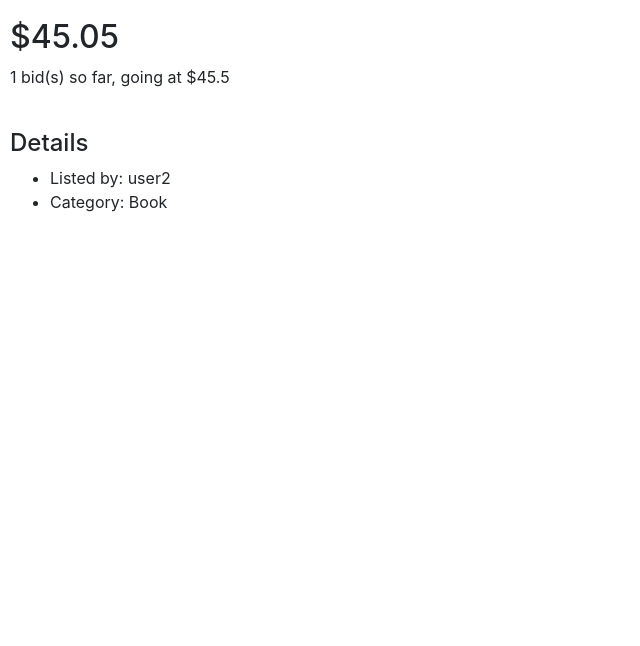
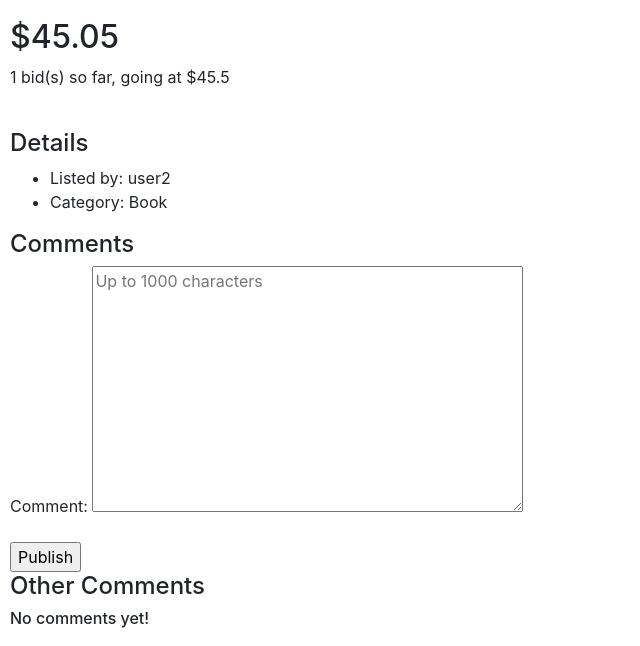
Before and after one commit to MHKhan18/Online_Courses, a Django app: a page that uses CS50-WebDev/Project-2/commerce/auctions/templates/auctions/details.html in a window 1280 px wide. Shown: the part 453-1099 px from the top of the page, without its empty margins (0-640 px from the left). Before the commit the page ends 665 px from the top, so only its background shows below. Run offline with Django 3.2, Linux system fonts and the light colour scheme; data comes from the database, SQL or seed files in the repository; both versions use the stored data as it was after the commit; some libraries are stand-ins or nearby versions.

Commit message:
implemented comment feature

```diff
--- a/CS50-WebDev/Project-2/commerce/auctions/templates/auctions/details.html
+++ b/CS50-WebDev/Project-2/commerce/auctions/templates/auctions/details.html
@@ -72,4 +72,24 @@
             <li> Category: No category listed </li>
         {% endif %}
     </ul>
+
+    <h4>Comments</h4>
+
+    <form action="{% url 'comment' listing.title %}" method="post">
+        {% csrf_token %}
+        {{ comment_form.as_p }}
+        <input type="submit" value="Publish">
+    </form>
+
+    <h4>Other Comments</h4>
+
+    {% for comment in comments %}
+        <p><h7>Posted By: {{comment.customer.username}}</h7></p>
+        <p>{{comment.comment}}</p>
+        <hr>
+
+    {% empty %}
+        <h6>No comments yet!</h6>
+    {% endfor %}
+
 {% endblock %}
--- a/CS50-WebDev/Project-2/commerce/auctions/urls.py
+++ b/CS50-WebDev/Project-2/commerce/auctions/urls.py
@@ -13,4 +13,5 @@ urlpatterns = [
     path("rm_watchlist/<str:name>" , views.remove_watchlist , name="rm_watchlist"),
     path("bids/<str:name>" , views.add_bid , name="bids"),
     path("close/<str:name>" , views.close_auction , name="close"),
+    path("comment/<str:name>" , views.add_comment , name="comment"),
 ]
--- a/CS50-WebDev/Project-2/commerce/auctions/views.py
+++ b/CS50-WebDev/Project-2/commerce/auctions/views.py
@@ -32,6 +32,9 @@ class CreateListingsForm(forms.Form):
 
 class BidForm(forms.Form):
     bid = forms.DecimalField(decimal_places=2 , widget=forms.TextInput(attrs={'placeholder': 'Bid'}))
+
+class CommentForm(forms.Form):
+    comment = forms.CharField(label="Comment:", max_length = 1000 , widget = forms.Textarea(attrs={'placeholder': 'Up to 1000 characters'}))
 
 
 def index(request):
@@ -123,6 +126,7 @@ def listing_details(request , name:str):
 
     listing = Listings.objects.filter(title=name).first()
     form = BidForm()
+    comment_form = CommentForm()
 
     watchlist = Watchlist.objects.filter(customer__username = request.user.username , listing__title = listing.title).first()
     can_watchlist = True if watchlist == None else False
@@ -134,8 +138,11 @@ def listing_details(request , name:str):
         prev_max = prev_bids.aggregate(Max('placed_bid'))["placed_bid__max"]
         status = f"{num_bids} bid(s) so far, going at ${prev_max}"
 
+    comments = listing.all_comments.all()
+
     return render(request , "auctions/details.html",
-    {"listing" : listing , "form" : form , "can_watchlist" : can_watchlist , "status" : status , "num_bids" : num_bids})
+    {"listing" : listing , "form" : form , "can_watchlist" : can_watchlist , "status" : status ,
+    "num_bids" : num_bids , "comment_form" : comment_form , "comments" : comments})
 
 @login_required(login_url='/login')
 def add_watchlist(request , name:str):
@@ -160,9 +167,12 @@ def add_bid(request , name:str):
 
     listing = Listings.objects.filter(title=name).first()
     form = BidForm()
+    comment_form = CommentForm()
 
     watchlist = Watchlist.objects.filter(customer__username = request.user.username , listing__title = listing.title).first()
     can_watchlist = True if watchlist == None else False
+
+    comments = listing.all_comments.all()
 
     if request.method == "POST":
 
@@ -186,13 +196,15 @@ def add_bid(request , name:str):
                 bid_added.save()
                 status = f"{num_bids+1} bid(s) so far. Your bid (${new_bid}) is the current bid."
 
-            return render(request , "auctions/details.html", {"listing" : listing , "form" : form , "can_watchlist" : can_watchlist , "status" : status})
+            return render(request , "auctions/details.html", {"listing" : listing , "form" : form , "can_watchlist" : can_watchlist ,
+                            "status" : status , "num_bids" : num_bids , "comment_form" : comment_form ,"comments" : comments})
 
 
 
         else:
             status = "Error: Please enter valid bid."
-            return render(request , "auctions/details.html", {"listing" : listing , "form" : bid_form , "can_watchlist" : can_watchlist , "status" : status})
+            return render(request , "auctions/details.html", {"listing" : listing , "form" : bid_form , "can_watchlist" : can_watchlist ,
+                        "status" : status, "num_bids" : num_bids , "comment_form" : comment_form ,"comments" : comments})
 
 
 @login_required(login_url='/login')
@@ -208,3 +220,37 @@ def close_auction(request , name:str):
     listing.win_price = max_bid
     listing.save()
     return HttpResponseRedirect(reverse("details", args=(name,)))
+
+@login_required(login_url='/login')
+def add_comment(request , name:str):
+
+    listing = Listings.objects.filter(title=name).first()
+
+    form = BidForm()
+    input_form = CommentForm()
+
+    watchlist = Watchlist.objects.filter(customer__username = request.user.username , listing__title = listing.title).first()
+    can_watchlist = True if watchlist == None else False
+
+    prev_bids = listing.all_bids.all()
+    num_bids = prev_bids.count()
+    status = "No bid yet, be the first!"
+    if num_bids > 0:
+        prev_max = prev_bids.aggregate(Max('placed_bid'))["placed_bid__max"]
+        status = f"{num_bids} bid(s) so far, going at ${prev_max}"
+
+    if request.method == "POST":
+        comment_form = CommentForm(request.POST)
+
+        if comment_form.is_valid():
+            user_comment = comment_form.cleaned_data["comment"]
+            comment_item = Comments(comment = user_comment , customer = request.user , listing = listing)
+            comment_item.save()
+
+            comments = listing.all_comments.all()
+            return render(request , "auctions/details.html", {"listing" : listing , "form" : form , "can_watchlist" : can_watchlist ,
+                          "status" : status , "num_bids" : num_bids , "comment_form" : input_form ,"comments" : comments})
+
+        else:
+            return render(request , "auctions/details.html", {"listing" : listing , "form" : form , "can_watchlist" : can_watchlist ,
+                        "status" : status , "num_bids" : num_bids , "comment_form" : comment_form ,"comments" : comments})
```
Also changed, not shown: CS50-WebDev/Project-2/commerce/db.sqlite3.
